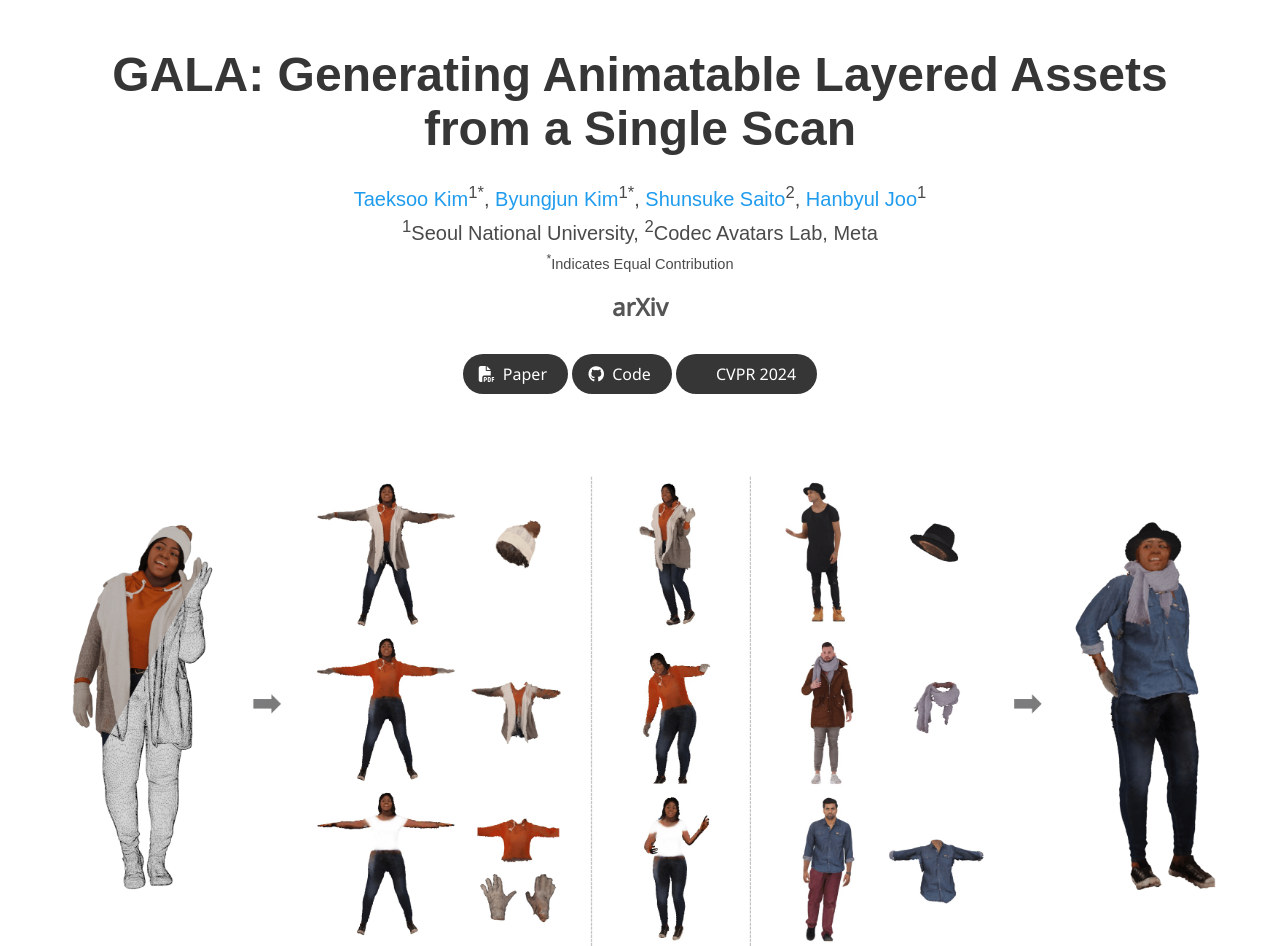
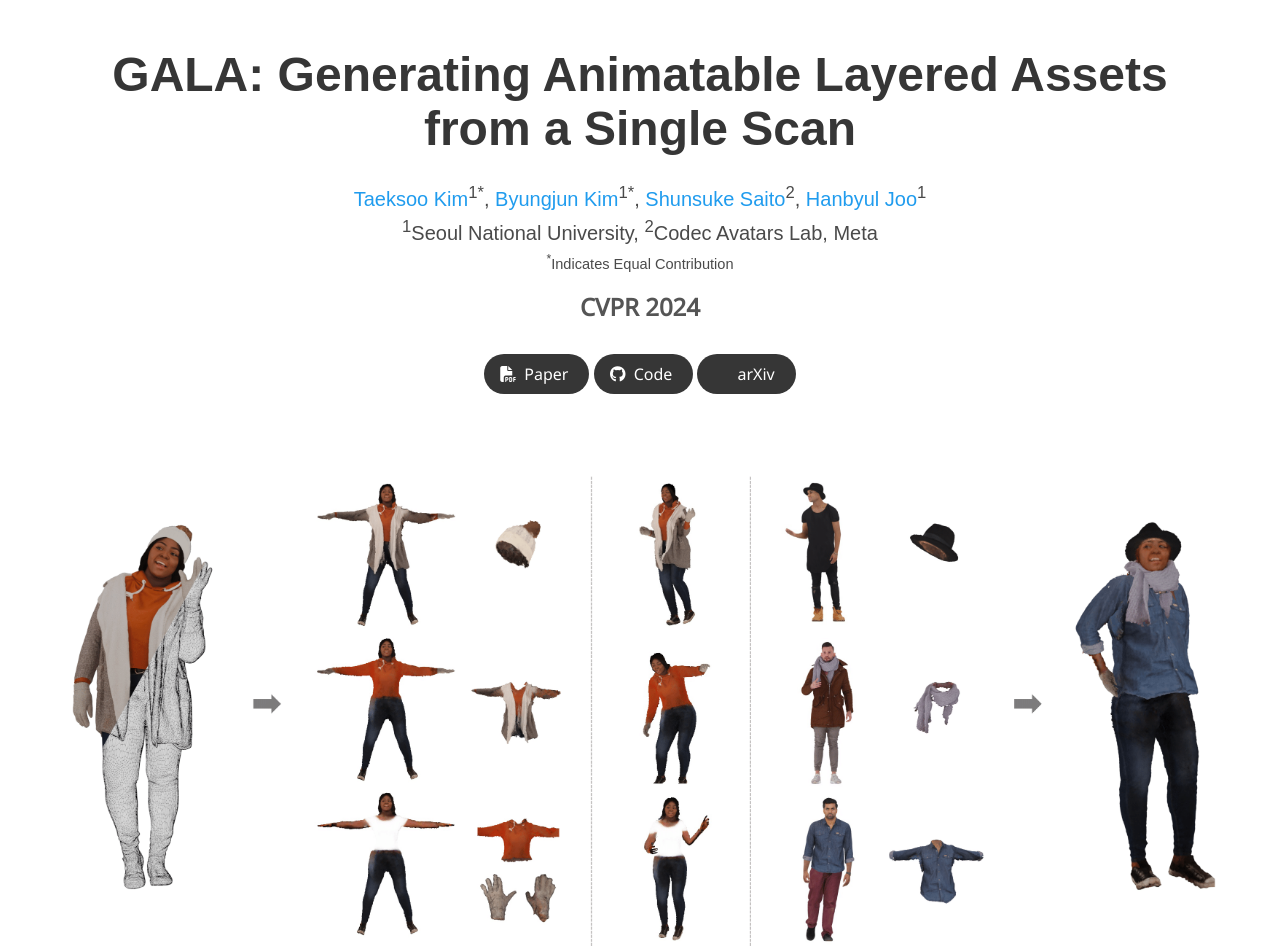
Before and after one commit to snuvclab/gala, a plain HTML site: page index.html in a window 1280 px wide. Shown: the top 946 px of the page. Drawn offline with nearby package versions, Linux system fonts and the light colour scheme; some icons are missing; a web font is replaced by a local one.

Commit message:
Update index.html

```diff
--- a/index.html
+++ b/index.html
@@ -74,7 +74,7 @@
                   </div>
                   <br>
                   <div class="columns is-centered">
-                    <div class="is-size-4 publication-venue">arXiv</div>
+                    <div class="is-size-4 publication-venue">CVPR 2024</div>
                   </div>
 
                   <div class="column has-text-centered">
@@ -119,7 +119,7 @@
                   <span class="icon">
                     <i class="ai ai-arxiv"></i>
                   </span>
-                  <span>CVPR 2024</span>
+                  <span>arXiv</span>
                 </a>
               </span>
             </div>
```
